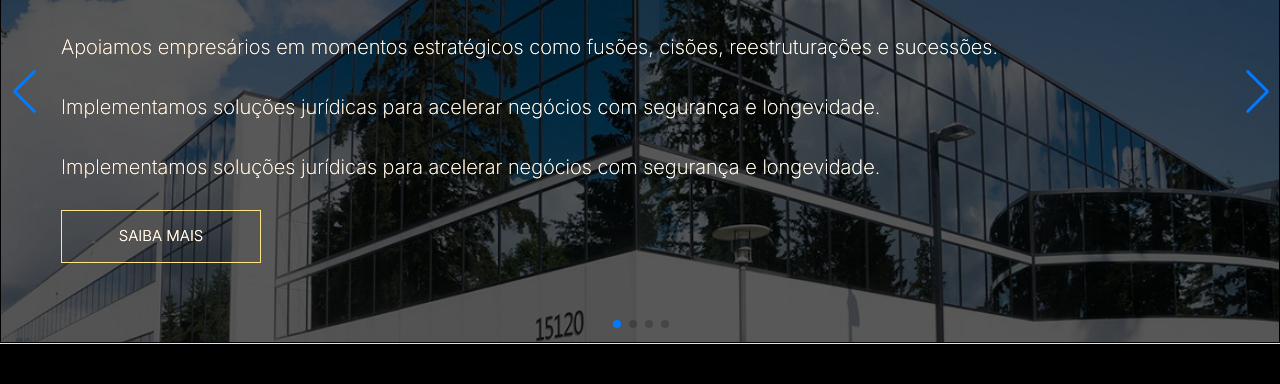
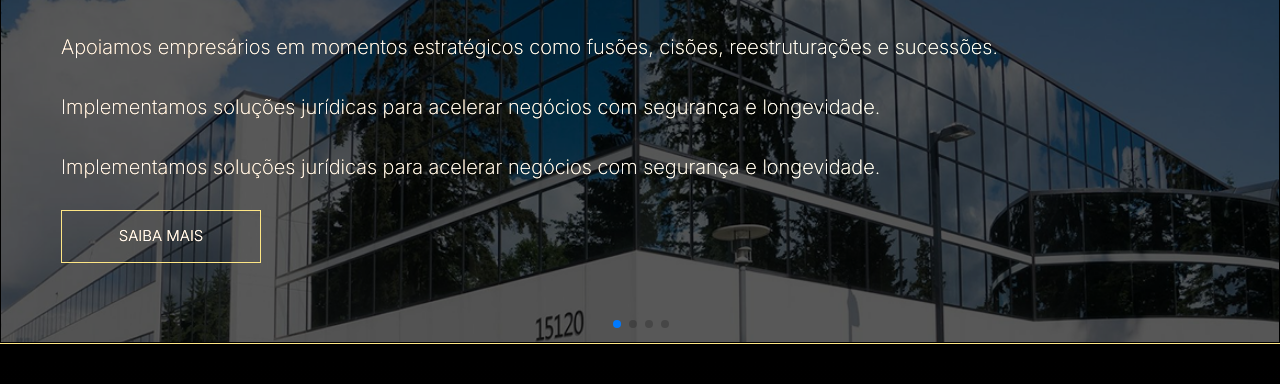
Before and after one commit to MuriloMacedoSilva/Advocacia-viviane, a React (Vite) app: page / in a window 1280 px wide. Shown: the part 2902-3286 px from the top of the page. Built offline with nearby package versions, Linux system fonts and the light colour scheme; a web font is replaced by a local one.

Commit message:
viviane-app

```diff
--- a/src/components/Servicos.jsx
+++ b/src/components/Servicos.jsx
@@ -63,7 +63,6 @@ function Servicos() {
         loop={true}
         spaceBetween={30}
         pagination={{ clickable: true }}
-        navigation={true}
         modules={[Mousewheel, Pagination, Autoplay, Navigation, A11y]}
         className="mySwiper w-screen m-auto"
       >
```
